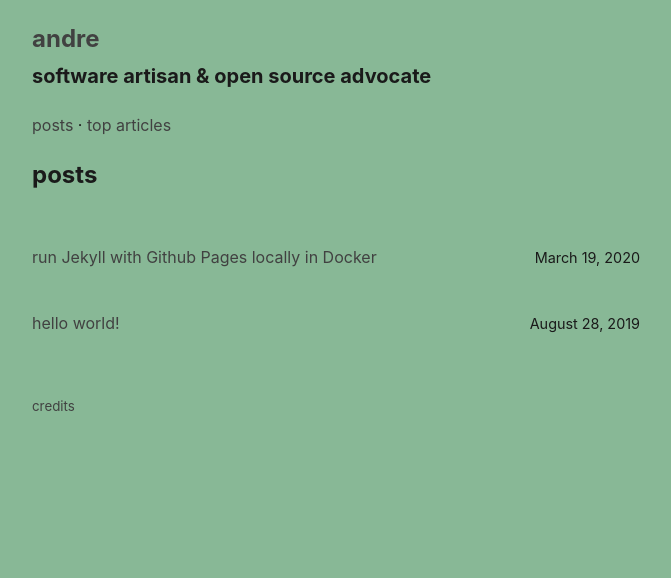
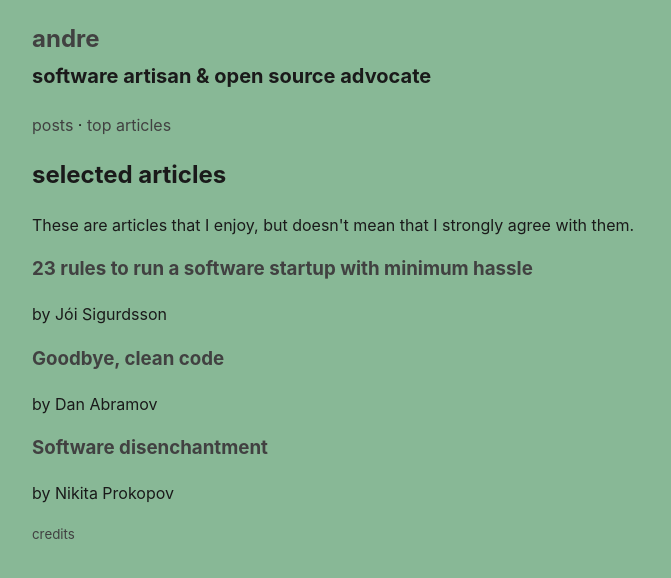
Before and after one commit to 3cpt/3cpt.github.io, a Jekyll site: the page built from posts.html, in a window 1280 px wide. Shown: the top 578 px of the page, without its empty margins (304-975 px from the left). Built offline with Jekyll 4.4.1, drawn with Linux system fonts in a browser that asks for light colours.

Commit message:
remove posts

```diff
--- a/posts.html
+++ b/posts.html
@@ -1,18 +1,15 @@
 ---
 layout: page
-title: posts
-description: random posts
+title: selected articles
 ---
 
-<ul class="homepage-list" style="list-style:none;padding:1rem 0;">
-  {% for post in site.posts %}
-  <li style="align-items:center;display:flex;flex-wrap:wrap;justify-content:space-between;margin-bottom:10px;">
-    <a href="{{ site.baseurl }}{{ post.url }}">{{ post.title }}</a>
-    <p>
-      <time style="font-size:90%;" datetime="{{ post.date | date_to_xmlschema }}">
-        {{ post.date | date: "%B %-d, %Y" }}
-      </time>
-    </p>
-  </li>
-  {% endfor %}
-</ul>
+<p>These are articles that I enjoy, but doesn't mean that I strongly agree with them.</p>
+
+{% for article in site.data.articles %}
+
+<h3>
+    <a href="{{ article.link }}" target="_blank">{{ article.name }}</a>
+</h3>
+<p>by {{ article.author }}</p>
+
+{% endfor %}
```
Also changed, not shown: _posts/2019-08-28-hello-world.md (deleted, +0 -7 lines), _posts/2020-03-19-run-jekyll-locally-on-docker.md (deleted, +0 -18 lines).
